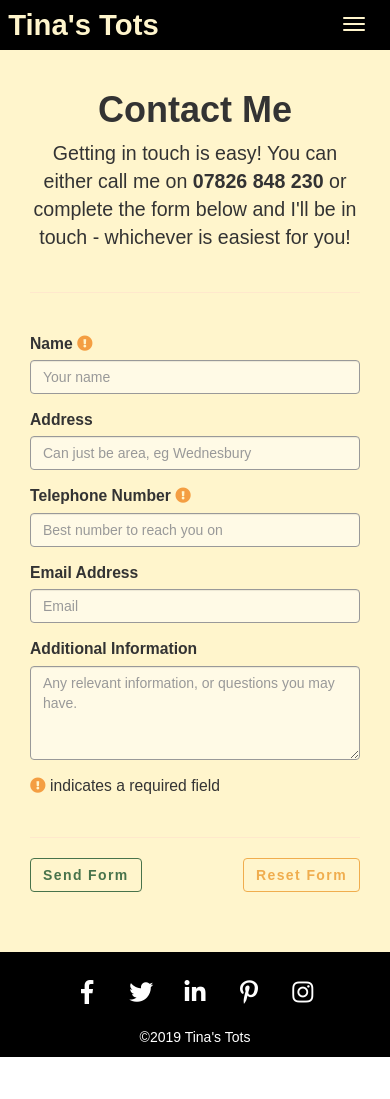
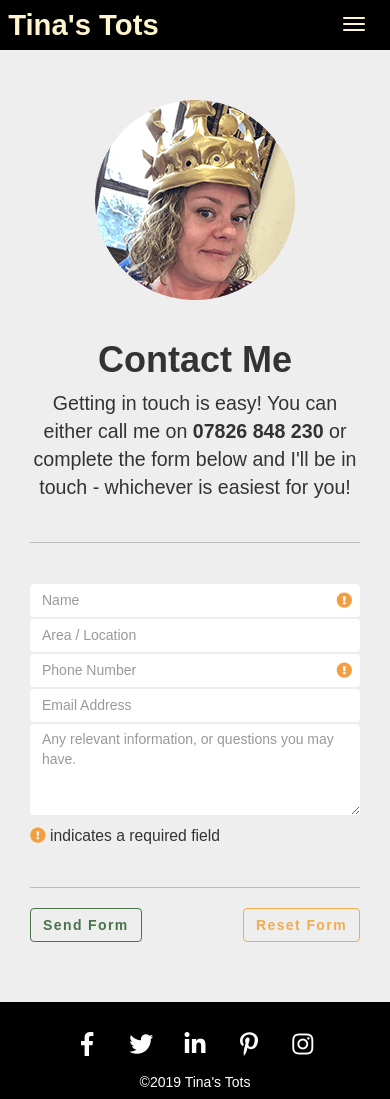
Before and after one commit to steview-d/tinas-tots, a plain HTML site: page contact.html in a window 390 px wide. Before the commit the page ends 1057 px from the top, so only its background shows below. Drawn offline with nearby package versions, Linux system fonts and the light colour scheme; a web font is replaced by a local one.

Commit message:
Update contact page with new design, and add backup video formats
Update contact page with new design, and add backup video formats
easier to read. Added 2 alternative video formats (.mov/.avi) for the
video. Started readme write up.

```diff
--- a/assets/css/style.css
+++ b/assets/css/style.css
@@ -10,14 +10,14 @@ body {
 }
 
 .text-paragraph {
-    font-family: capucine-web, sans-serif;
+    font-family: "capucine-web", sans-serif;
     font-weight: 300;
     font-style: normal;
     font-size: 1.4em;
 }
 
 .text-header {
-    font-family: capucine-web, sans-serif;
+    font-family: "capucine-web", sans-serif;
     font-weight: bold;
     font-style: normal;
 }
@@ -73,10 +73,14 @@ body {
     background-color: #432659;
 }
 
+.bg-color-light-grey {
+    background-color: #eee;
+}
+
 /*-----------------------------------------------------------Navigation-*/
 
 .navbar {
-    font-family: chauncy-pro, sans-serif;
+    font-family: "chauncy-pro", sans-serif;
     font-weight: 700;
     font-style: normal;
     font-size: 1.9em;
@@ -168,7 +172,7 @@ body {
 
 .jumbotron {
     background-color: transparent;
-    font-family: balloon-urw, sans-serif;
+    font-family: "balloon-urw", sans-serif;
     font-weight: 700;
     font-style: normal;
     color: #fff;
@@ -194,12 +198,12 @@ body {
 
 .btn-outline-get-in-touch,
 .btn-outline-get-in-touch:focus {
-    color: #000;
-    background-color: #fff;
-    border-color: #604873;
+    color: #fff;
+    background-color: transparent;
+    border-color: #fff;
     border-radius: 10px;
     font-weight: bold;
-    transition: .35s;
+    transition: .5s;
     letter-spacing: 0.1em;
     outline: none;
     border-width: 3px;
@@ -208,8 +212,9 @@ body {
 .btn-outline-get-in-touch:hover,
 .btn-outline-get-in-touch:active,
 .btn-outline-get-in-touch:active:focus {
-    background: transparent;
-    color: #fff;
+    background: #fff;
+    color: #000;
+    border-color: #ddd;
     outline: none;
 }
 
@@ -324,8 +329,8 @@ body {
 /*---------------------------------------------------Activities | Video-*/
 
 .video-style {
-    max-width: 600px;
-    width: 100%;
+
+    width: auto;
     margin: 10px auto 20px;
 }
 
@@ -333,6 +338,22 @@ body {
     font-weight: 300;
     font-style: normal;
     margin: 0 auto 30px;
+}
+
+.video-container {
+	position: relative;
+	margin: 0 auto;
+	padding-bottom: 100%;
+	padding-top: 25px;
+	height: 0;
+}
+
+.video-container iframe {
+    position: absolute;
+    top:0;
+    left: 0;
+    width: 50%;
+    height: 50%;
 }
 
 /*---------------------------------------------------------------Photos-*/
@@ -435,6 +456,11 @@ body {
 
 }
 
+.text-paragraph--ofsted {
+    font-size: 1em;
+    line-height: 1.3em;
+}
+
 .text-wrapper--reports {
     color: #fff;
     margin: 30px auto;
@@ -522,8 +548,14 @@ body {
     min-height: calc(100vh - 150px);
 }
 
+.contact-pic {
+    background: url('/assets/images/tina_contact.png') top / contain no-repeat;
+    min-height: 200px;
+    margin: 50px 10px 10px 10px;
+}
+
 .contact-text-wrapper {
-    margin: 20px 0px;
+    margin: 20px 0;
 }
 
 .text-header--contact {
@@ -532,7 +564,7 @@ body {
 
 .contact-divider {
     margin: 40px auto;
-    border-color: #ffe8cc;
+    border-color: #bbb;
 }
 
 .contact-form {
@@ -540,13 +572,27 @@ body {
     text-align: left;
 }
 
+.contact-box-spacing {
+    position: relative;
+    margin-bottom: 1px;
+}
+
 .form-body {
     font-size: 0.8em;
 }
 
 .contact-form .form-control {
-    background-color: #fffae6;
-    border-color: #999;
+    border: none;
+}
+
+.indicates-req-field {
+    margin-top: 10px;
+}
+
+.req-box {
+    position: absolute;
+    top: 0.5em;
+    right: 0.5em;
 }
 
 form i {
@@ -562,7 +608,7 @@ form i {
 .btn-outline-send,
 .btn-outline-send:focus {
     color: #48734b;
-    background-color: #fff5cc;
+    background-color: #eee;
     border-color: #48734b;
     font-weight: bold;
     transition: .3s;
@@ -574,14 +620,14 @@ form i {
 .btn-outline-send:active,
 .btn-outline-send:active:focus {
     background: #48734b;
-    color: #fff5cc;
+    color: #eee;
     outline: none;
 }
 
 .btn-outline-reset,
 .btn-outline-reset:focus {
     color: #f0ad4e;
-    background-color: #fff5cc;
+    background-color: #eee;
     border-color: #f0ad4e;
     font-weight: bold;
     transition: .3s;
@@ -593,7 +639,7 @@ form i {
 .btn-outline-reset:active,
 .btn-outline-reset:active:focus {
     background: #f0ad4e;
-    color: #fff5cc;
+    color: #eee;
     outline: none;
 }
 
@@ -602,13 +648,13 @@ form i {
 .footer-style {
     background-color: #000;
     color: #fff;
-    font-family: capucine-web, sans-serif;
+    font-family: "capucine-web", sans-serif;
     font-weight: 300;
     font-style: normal;
 }
 
 .social {
-    padding: 10px;
+    padding: 20px 10px 0 10px;
     margin: 10px 0 0;
 }
 
@@ -621,9 +667,7 @@ form i {
     height: 40px;
     color: #fff;
     font-size: 24px;
-    text-align: center;
-    display: table-cell;
-    vertical-align: middle;
+
     transition: all .3s ease-in-out;
 }
 
--- a/contact.html
+++ b/contact.html
@@ -11,7 +11,7 @@
     <!--Adobe Fonts-->
     <link rel="stylesheet" href="https://use.typekit.net/wzl8tru.css">
     <!--My CSS-->
-    <link rel="shortcut icon" href="/assets/images/tt_fav.ico" type="image/x-icon">
+    <link rel="shortcut icon" href="../assets/images/tt_fav.ico" type="image/x-icon">
     <link rel="stylesheet" href="assets/css/style.css">
 </head>
 
@@ -46,11 +46,11 @@
         </div>
     </nav>
 
-    <!--Contact-->
-    <section id="contact" class="contact bg-color-cream">
+    <section id="contact" class="contact bg-color-light-grey">
         <div class="container">
+            <div class="contact-pic image-responsive"></div>
             <div class="row contact-text-wrapper">
-                <div class="col-xs-12 text-paragraph text-center">
+                <div class="col-xs-12 col-sm-10 col-sm-offset-1 col-md-8 col-md-offset-2 col-lg-6 col-lg-offset-3 text-paragraph text-center">
                     <h1 class="text-header--contact">Contact Me</h1>
                     <p>
                         Getting in touch is easy! You can either call me on <strong><a href="tel:07826 848 230" class="clear-tel-style">07826 848 230</a></strong> or complete the form below and I'll be in touch - whichever is easiest for you!
@@ -59,27 +59,24 @@
 
                     <form action="contact.html" method="POST" class="contact-form">
                         <div class="form-body">
-                            <div class="form-group">
-                                <label for="name">Name <i class="fas fa-exclamation-circle"></i></label>
-                                <input type="text" class="form-control" id="name" placeholder="Your name" required>
+                            <div class="form-group contact-box-spacing">
+                                <input type="text" class="form-control" id="name" placeholder="Name" required>
+                                <div class="req-box"><i class="fas fa-exclamation-circle"></i></div>
                             </div>
-                            <div class="form-group">
-                                <label for="address">Address</label>
-                                <input type="text" class="form-control" id="address" placeholder="Can just be area, eg Wednesbury">
+                            <div class="form-group contact-box-spacing">
+                                <input type="text" class="form-control" id="address" placeholder="Area / Location">
                             </div>
-                            <div class="form-group">
-                                <label for="tel-no">Telephone Number <i class="fas fa-exclamation-circle"></i></label>
-                                <input type="text" class="form-control" id="tel-no" placeholder="Best number to reach you on" required>
+                            <div class="form-group contact-box-spacing">
+                                <input type="text" class="form-control" id="tel-no" placeholder="Phone Number" required>
+                                <div class="req-box"><i class="fas fa-exclamation-circle"></i></div>
                             </div>
-                            <div class="form-group">
-                                <label for="email">Email Address</label>
-                                <input type="email" class="form-control" id="email" placeholder="Email">
+                            <div class="form-group contact-box-spacing">
+                                <input type="email" class="form-control" id="email" placeholder="Email Address">
                             </div>
-                            <div class="form-group">
-                                <label for="email">Additional Information</label>
+                            <div class="form-group contact-box-spacing">
                                 <textarea rows="4" class="form-control" id="message" placeholder="Any relevant information, or questions you may have."></textarea>
                             </div>
-                            <p><i class="fas fa-exclamation-circle"></i> indicates a required field</p>
+                            <p class="indicates-req-field"><i class="fas fa-exclamation-circle"></i> indicates a required field</p>
                             <hr class="contact-divider">
                         </div>
                         <div class="form-footer">
@@ -91,6 +88,10 @@
             </div>
         </div>
     </section>
+
+
+
+
 
     <!--Footer-->
     <footer class="container-fluid footer-style">
```
Also changed, not shown: activities.html (+6 -3 lines), index.html (+2 -2 lines), photos.html (+1 -1 lines), reports.html (+7 -7 lines), assets/images/tina_contact.png (added), 3 other files.
